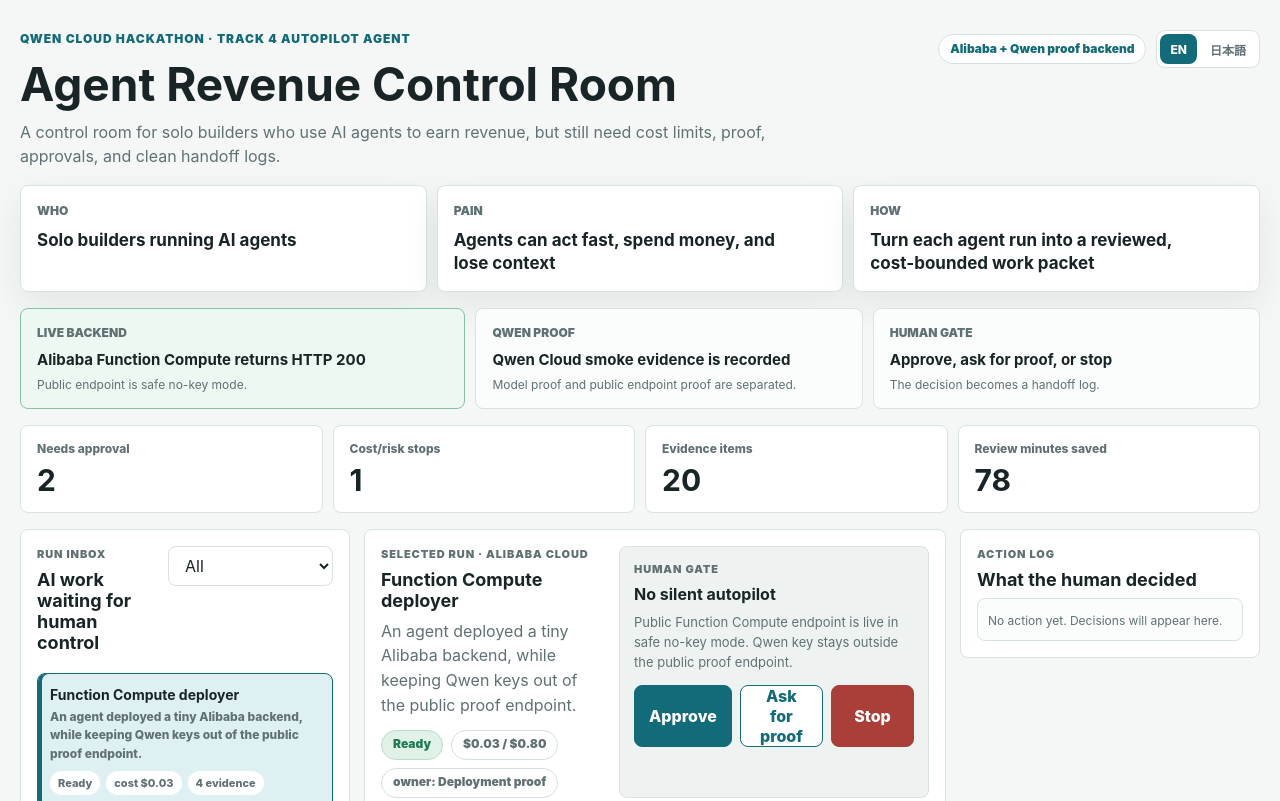
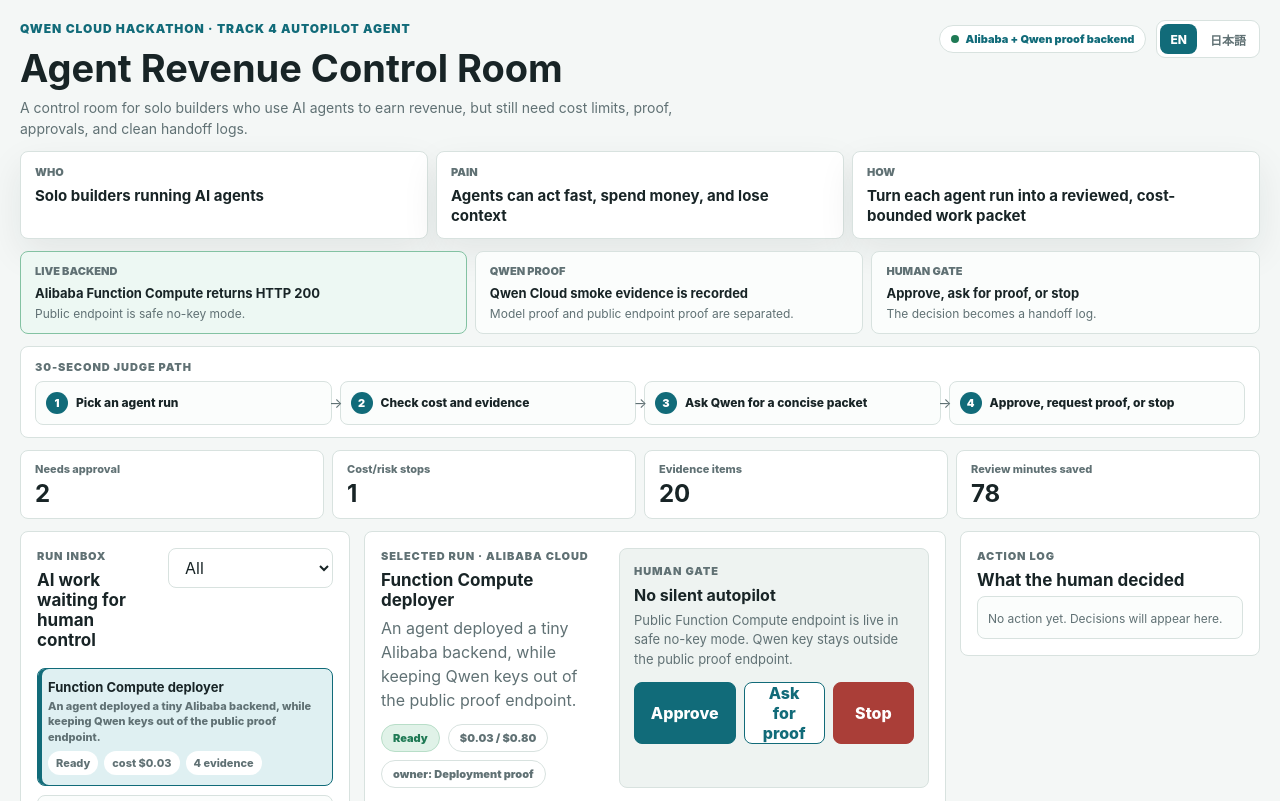
Before and after one commit to daideguchi/agent-revenue-control-room, a website: page index.html in a window 1280 px wide. Shown: the top 801 px of the page. Drawn offline with Linux system fonts and the light colour scheme.

Commit message:
Apply Opus UI compression polish

```diff
--- a/index.html
+++ b/index.html
@@ -3,8 +3,9 @@
 <head>
   <meta charset="utf-8">
   <meta name="viewport" content="width=device-width, initial-scale=1">
+  <meta name="description" content="A control room for solo builders who use AI agents to earn revenue. Cost limits, proof, approvals, and clean handoff logs in one place.">
   <title>Agent Revenue Control Room</title>
-  <link rel="stylesheet" href="styles.css?v=20260528-ux2">
+  <link rel="stylesheet" href="styles.css?v=20260528-ux3">
 </head>
 <body>
   <header class="topbar">
@@ -53,6 +54,16 @@
         <span class="eyebrow" data-i18n="proofHumanLabel">Human gate</span>
         <strong data-i18n="proofHumanText">Approve, ask for proof, or stop</strong>
         <small data-i18n="proofHumanNote">The decision becomes a handoff log.</small>
+      </div>
+    </section>
+
+    <section class="review-path panel" aria-label="judge path">
+      <p class="locator small" data-i18n="reviewKicker">30-second judge path</p>
+      <div class="path-steps">
+        <span><em class="step-num">1</em> <span data-i18n="path1">Pick an agent run</span></span>
+        <span><em class="step-num">2</em> <span data-i18n="path2">Check cost and evidence</span></span>
+        <span><em class="step-num">3</em> <span data-i18n="path3">Ask Qwen for a concise packet</span></span>
+        <span><em class="step-num">4</em> <span data-i18n="path4">Approve, request proof, or stop</span></span>
       </div>
     </section>
 
@@ -153,17 +164,9 @@
       </aside>
     </section>
 
-    <section class="review-path panel">
-      <p class="locator small" data-i18n="reviewKicker">30-second judge path</p>
-      <div class="path-steps">
-        <span data-i18n="path1">Pick an agent run</span>
-        <span data-i18n="path2">Check cost and evidence</span>
-        <span data-i18n="path3">Ask Qwen for a concise packet</span>
-        <span data-i18n="path4">Approve, request proof, or stop</span>
-      </div>
-    </section>
+
   </main>
 
-  <script src="script.js?v=20260528-ux2"></script>
+  <script src="script.js?v=20260528-ux3"></script>
 </body>
 </html>
--- a/styles.css
+++ b/styles.css
@@ -72,10 +72,10 @@
 }
 
 h1, h2, h3, p { margin-top: 0; }
-h1 { margin-bottom: 8px; font-size: clamp(30px, 4vw, 46px); letter-spacing: 0; }
-h2 { margin-bottom: 8px; font-size: 18px; letter-spacing: 0; }
-h3 { margin-bottom: 8px; font-size: 15px; letter-spacing: 0; }
-p, span, li, dt, dd { line-height: 1.55; }
+h1 { margin-bottom: 6px; font-size: clamp(26px, 3.5vw, 38px); letter-spacing: 0; }
+h2 { margin-bottom: 6px; font-size: 17px; letter-spacing: 0; }
+h3 { margin-bottom: 6px; font-size: 14px; letter-spacing: 0; }
+p, span, li, dt, dd { line-height: 1.5; }
 
 .topbar, main {
   width: min(1280px, calc(100vw - 40px));
@@ -85,16 +85,16 @@
 .topbar {
   display: flex;
   justify-content: space-between;
-  gap: 24px;
+  gap: 16px;
   align-items: flex-start;
-  padding: 30px 0 16px;
+  padding: 20px 0 12px;
 }
 
 .tagline {
   margin-bottom: 0;
-  max-width: 820px;
+  max-width: 700px;
   color: var(--muted);
-  font-size: 16px;
+  font-size: 14px;
 }
 
 .locator {
@@ -123,15 +123,32 @@
 .live-badge, .status-chip {
   display: inline-flex;
   align-items: center;
-  min-height: 30px;
+  gap: 7px;
+  min-height: 28px;
   padding: 0 11px;
   border: 1px solid var(--line);
   border-radius: 999px;
   background: var(--surface);
   color: var(--brand);
-  font-size: 12px;
+  font-size: 11px;
   font-weight: 900;
   white-space: nowrap;
+}
+
+.live-badge::before {
+  content: '';
+  display: inline-block;
+  width: 8px;
+  height: 8px;
+  border-radius: 50%;
+  background: var(--good);
+  box-shadow: 0 0 0 0 rgba(31, 122, 85, 0.5);
+  animation: pulse-dot 2s ease-in-out infinite;
+}
+
+@keyframes pulse-dot {
+  0%, 100% { box-shadow: 0 0 0 0 rgba(31, 122, 85, 0.45); }
+  50% { box-shadow: 0 0 0 5px rgba(31, 122, 85, 0); }
 }
 
 .lang-toggle {
@@ -160,14 +177,14 @@
 
 main {
   display: grid;
-  gap: 16px;
-  padding-bottom: 42px;
+  gap: 12px;
+  padding-bottom: 36px;
 }
 
 .mission-strip {
   display: grid;
   grid-template-columns: repeat(3, 1fr);
-  gap: 10px;
+  gap: 8px;
 }
 
 .mission-strip > div, .proof-card, .metric, .panel, .subpanel {
@@ -177,16 +194,16 @@
 }
 
 .mission-strip > div {
-  min-height: 94px;
-  padding: 16px;
+  min-height: 68px;
+  padding: 12px 14px;
   box-shadow: var(--shadow);
 }
 
 .eyebrow {
   display: block;
-  margin-bottom: 8px;
+  margin-bottom: 5px;
   color: var(--muted);
-  font-size: 12px;
+  font-size: 11px;
   font-weight: 900;
   text-transform: uppercase;
 }
@@ -194,19 +211,19 @@
 .mission-strip strong {
   display: block;
   max-width: 330px;
-  font-size: 17px;
+  font-size: 15px;
   line-height: 1.35;
 }
 
 .proof-strip {
   display: grid;
   grid-template-columns: 1.15fr 1fr 1fr;
-  gap: 10px;
+  gap: 8px;
 }
 
 .proof-card {
-  min-height: 92px;
-  padding: 15px 16px;
+  min-height: 68px;
+  padding: 11px 14px;
   background: #fbfdfc;
 }
 
@@ -217,8 +234,8 @@
 
 .proof-card strong {
   display: block;
-  margin-bottom: 5px;
-  font-size: 15px;
+  margin-bottom: 3px;
+  font-size: 13px;
   line-height: 1.35;
 }
 
@@ -232,24 +249,24 @@
 .metrics {
   display: grid;
   grid-template-columns: repeat(4, 1fr);
-  gap: 10px;
+  gap: 8px;
 }
 
 .metric {
-  padding: 14px 16px;
+  padding: 10px 14px;
 }
 
 .metric span {
   display: block;
   color: var(--muted);
-  font-size: 12px;
+  font-size: 11px;
   font-weight: 800;
 }
 
 .metric strong {
   display: block;
-  margin-top: 4px;
-  font-size: 30px;
+  margin-top: 2px;
+  font-size: 24px;
 }
 
 .workspace {
@@ -289,13 +306,14 @@
 
 .run-card {
   width: 100%;
-  min-height: 102px;
-  padding: 12px;
+  min-height: 78px;
+  padding: 10px;
   border: 1px solid var(--line);
   border-radius: 8px;
   background: #fbfdfc;
   text-align: left;
   color: var(--ink);
+  transition: border-color .15s, background .15s;
 }
 
 .run-card:hover {
@@ -310,14 +328,15 @@
 }
 
 .run-card h3 {
-  margin-bottom: 5px;
-  font-size: 14px;
+  margin-bottom: 4px;
+  font-size: 13px;
 }
 
 .run-card p {
-  margin-bottom: 8px;
+  margin-bottom: 6px;
   color: var(--muted);
-  font-size: 12px;
+  font-size: 11px;
+  line-height: 1.4;
 }
 
 .mini-row {
@@ -380,7 +399,7 @@
 
 .button-row {
   display: grid;
-  grid-template-columns: repeat(3, 1fr);
+  grid-template-columns: 1.25fr 1fr 1fr;
   gap: 8px;
 }
 
@@ -510,24 +529,57 @@
 }
 
 .review-path {
-  padding: 16px;
+  padding: 12px 14px;
 }
 
 .path-steps {
   display: grid;
   grid-template-columns: repeat(4, 1fr);
-  gap: 10px;
+  gap: 8px;
+  counter-reset: step;
 }
 
-.path-steps span {
-  min-height: 64px;
-  padding: 12px;
+.path-steps > span {
+  display: flex;
+  align-items: center;
+  gap: 8px;
+  position: relative;
+  min-height: 44px;
+  padding: 8px 10px;
   border: 1px solid var(--line);
   border-radius: 8px;
   background: #fbfdfc;
   color: var(--ink);
-  font-size: 13px;
+  font-size: 12px;
+  font-weight: 800;
+  line-height: 1.35;
+}
+
+.path-steps > span:not(:last-child)::after {
+  content: '→';
+  position: absolute;
+  right: -12px;
+  top: 50%;
+  transform: translateY(-50%);
+  color: var(--muted);
+  font-size: 14px;
+  font-weight: 400;
+  z-index: 1;
+}
+
+.step-num {
+  display: inline-flex;
+  align-items: center;
+  justify-content: center;
+  flex-shrink: 0;
+  width: 22px;
+  height: 22px;
+  border-radius: 50%;
+  background: var(--brand);
+  color: #fff;
+  font-size: 11px;
   font-weight: 900;
+  font-style: normal;
 }
 
 @media (max-width: 1120px) {
@@ -552,8 +604,16 @@
   .mission-strip, .proof-strip, .metrics, .detail-grid, .columns, .path-steps, .run-list {
     grid-template-columns: 1fr;
   }
+  .path-steps > span:not(:last-child)::after {
+    display: none;
+  }
   .button-row {
-    grid-template-columns: 1fr;
+    grid-template-columns: repeat(3, 1fr);
+  }
+  .button-row button {
+    font-size: 12px;
+    padding: 0 8px;
+    white-space: nowrap;
   }
   select {
     width: 100%;
```
Also changed, not shown: media/agent-revenue-control-room-full.png, media/agent-revenue-control-room-ja.png, media/agent-revenue-control-room-mobile.png, media/demo-thumbnail.png, 1 other file.
